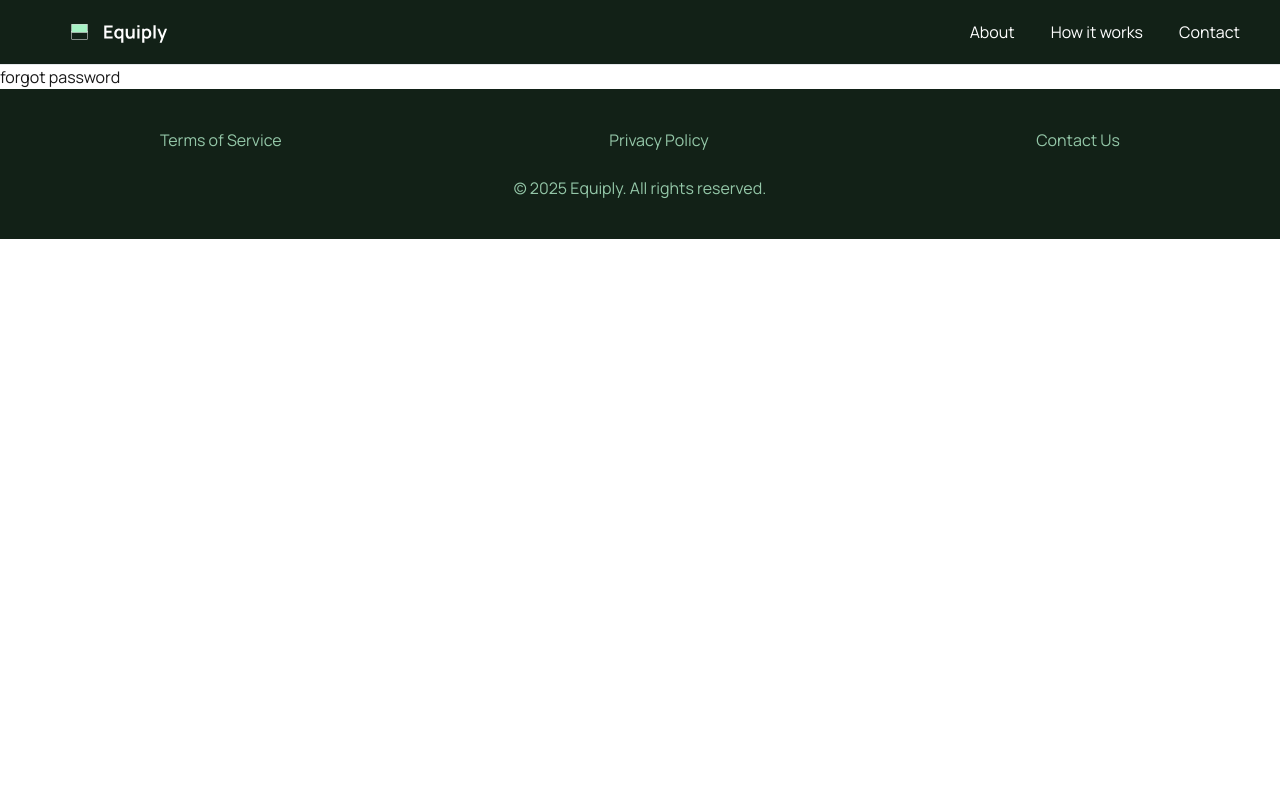
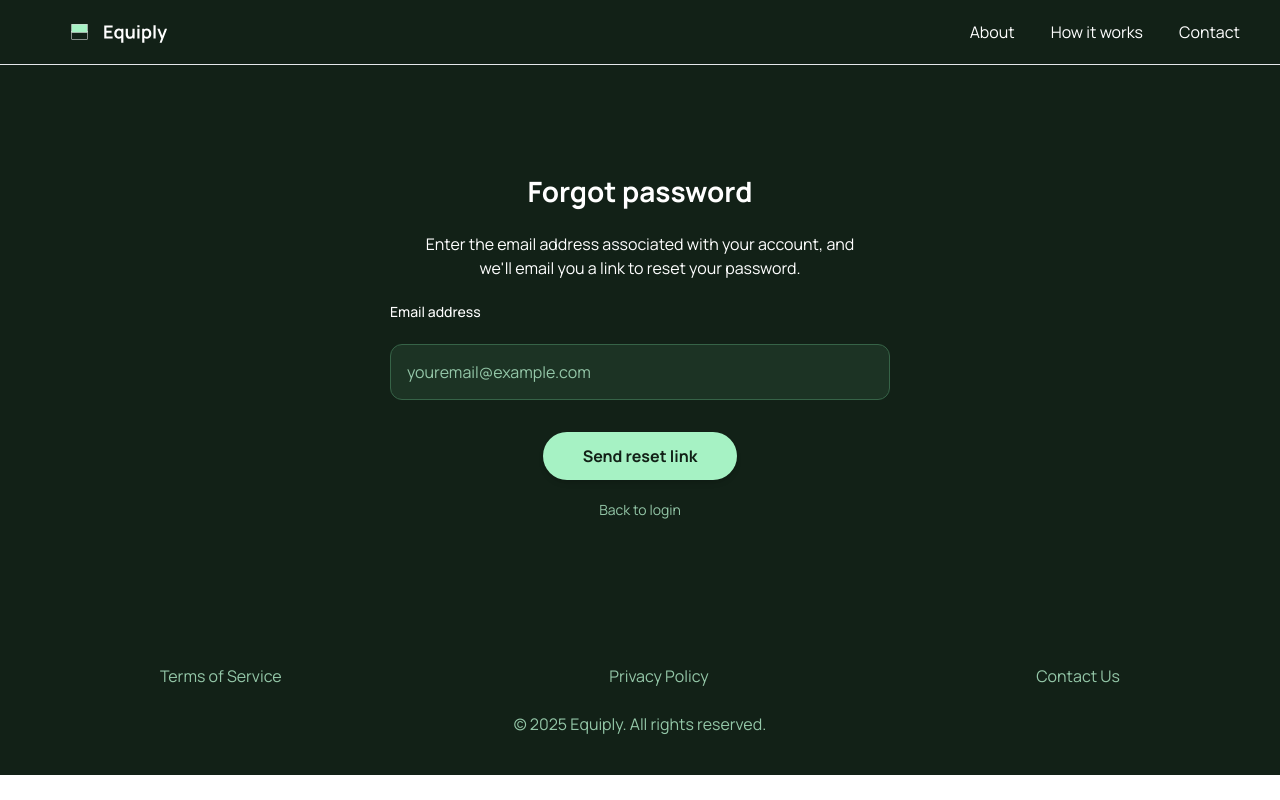
Before and after one commit to estherchinda/equiply, a Next.js app: page /login/forgot-password in a window 1280 px wide. Built offline with nearby package versions, Linux system fonts and the light colour scheme.

Commit message:
finished forgot-password

```diff
--- a/app/login/forgot-password/page.tsx
+++ b/app/login/forgot-password/page.tsx
@@ -1,3 +1,29 @@
+'use client';
+
+import EmailInput from "@/components/ui/forms/EmailInput"
+import Button from "@/components/ui/Button";
+import Link from "next/link";
+
+import { useState, ChangeEvent } from "react";
+
 export default function ForgotPasswordPage() {
-    return <>forgot password</>
+    const [email, setEmail] = useState("");
+
+    const handleEmailChange = (e: ChangeEvent<HTMLInputElement>) => {
+        setEmail(e.target.value);
+    };
+
+    return (
+        <section className="flex flex-col items-center justify-center min-h-[70vh] py-10 px-5 bg-[#122117] text-white space-y-5">
+            <h1 className="font-bold text-[28px] text-center">Forgot password</h1>
+            <p className="text-center">Enter the email address associated with your account, and <br className="hidden md:block" /> we&apos;ll email you a link to reset your password.</p>
+            <div className="w-full md:w-[500px] space-y-8">
+                <EmailInput value={email} onChange={handleEmailChange} label="Email address" placeholder="youremail@example.com" />
+                <div className="flex justify-center">
+                    <Button content="Send reset link" href="/" />
+                </div>
+            </div>
+            <Link href={"/login"} className="inline-block nav-link text-sm text-[#94C7A8] text-sm leading-5 font-normal">Back to login</Link>
+        </section>
+    )
 }
```
